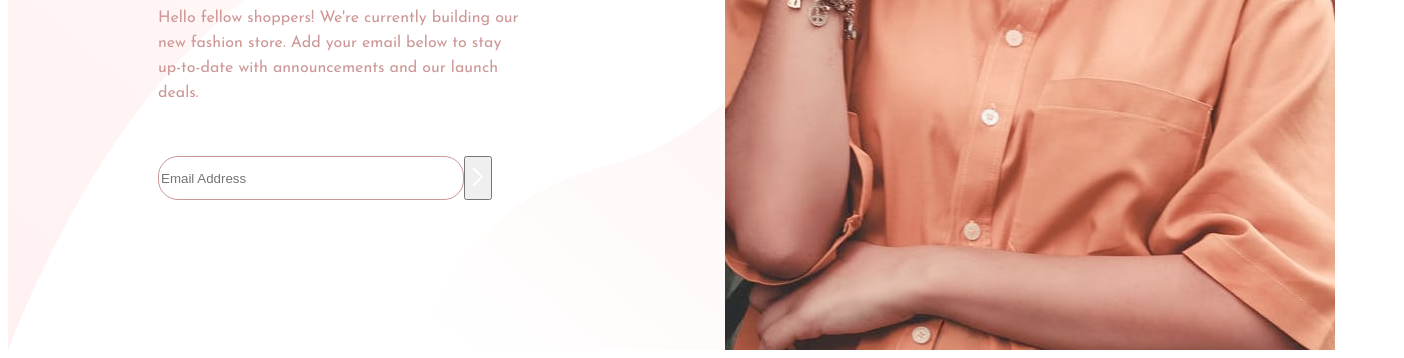
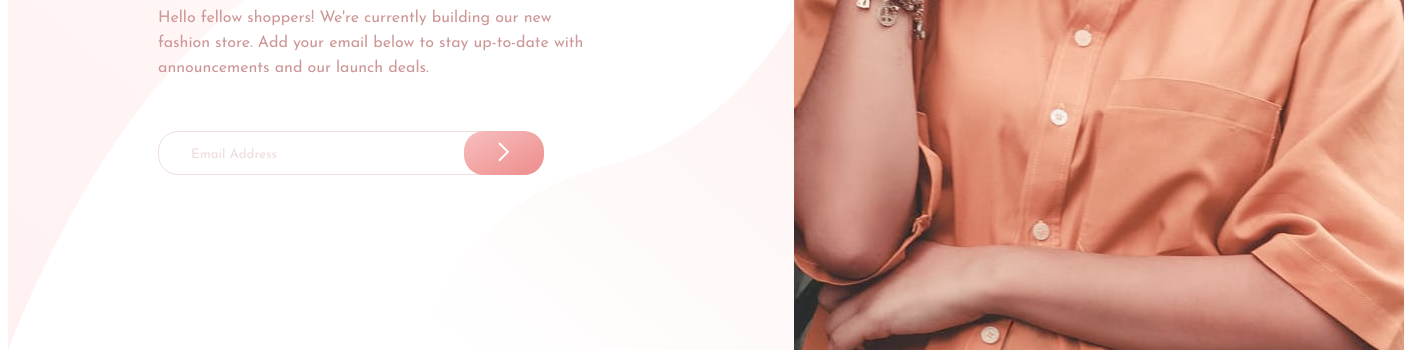
Before and after one commit to raziie/Base-coming-soon-page, a plain HTML site: page index.html in a window 1280 px wide. Shown: the part 458-816 px from the top of the page, 1404 px wide, since content can reach past the window. Drawn offline with Linux system fonts and the light colour scheme.

Commit message:
style input and button

```diff
--- a/index.html
+++ b/index.html
@@ -32,7 +32,7 @@
       <p class="detail">Hello fellow shoppers! We're currently building our new fashion store.
         Add your email below to stay up-to-date with announcements and our launch deals.</p>
       <div class="input-container">
-        <input placeholder="Email Address" type="email" name="email" />
+        <input placeholder="Email Address" type="email" name="email" required/>
         <button class="btn"><img src="./images/icon-arrow.svg" alt="arrow" /></button>
       </div>
     </div>
--- a/styles.css
+++ b/styles.css
@@ -56,11 +56,27 @@
 }
 
 input {
-    border: 1px solid hsl(0, 36%, 70%);
+    border: 1px solid hsl(0, 36%, 90%);
     background: none;
     border-radius: 20px;
-    width: 300px;
+    width: 350px;
     height: 40px;
+}
+
+input::placeholder {
+    color: hsl(0, 36%, 90%);
+    font-family: 'Josefin Sans', sans-serif;
+    padding-left: 30px;
+}
+
+.btn {
+    position: relative;
+    overflow: visible;
+    left: -50px;
+    border: 0px;
+    border-radius: 20px;
+    width: 80px;
+    background-image: linear-gradient(to bottom right, hsl(0, 80%, 86%), hsl(0, 74%, 74%));
 }
 
 .wrong {
```
Also changed, not shown: 1 other file.
